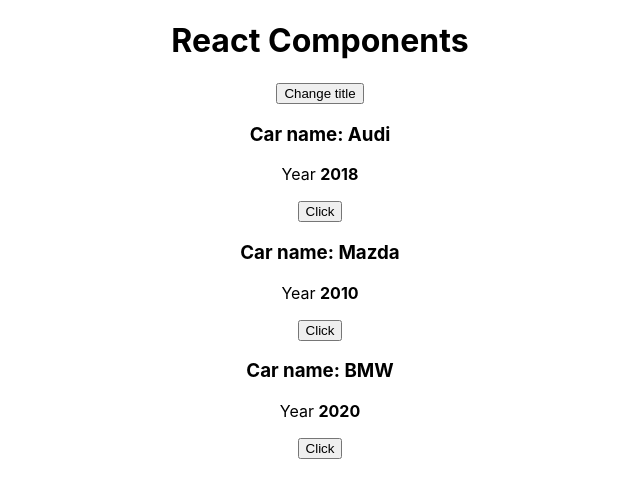
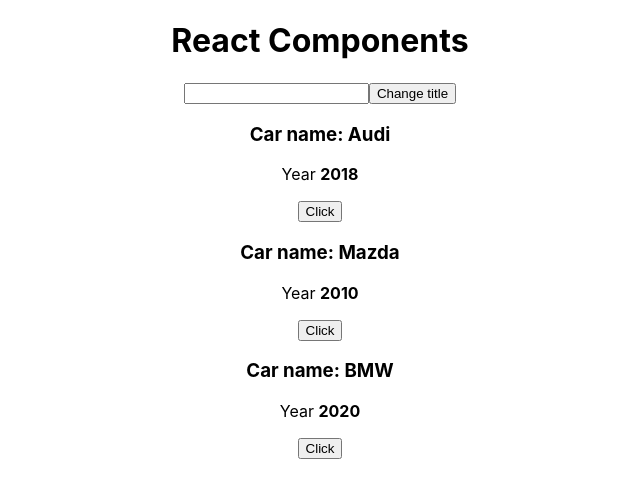
Before and after one commit to RuslanPostnikov/react-learn, a React (Create React App) app in the folder jsx-syntax/: page / in a window 1280 px wide. Shown: the top 498 px of the page, without its empty margins (320-960 px from the left). Built offline with nearby package versions, Linux system fonts and the light colour scheme.

Commit message:
jsx-syntax. Input handling

```diff
--- a/jsx-syntax/src/components/CarList.jsx
+++ b/jsx-syntax/src/components/CarList.jsx
@@ -21,12 +21,19 @@
         })
     }
 
+    handleInput = (e) => {
+        this.setState({
+            pageTitle: e.target.value
+        })
+    }
+
     render() {
         const cars = this.state.cars;
 
         return (
             <>
                 <h1>{this.state.pageTitle}</h1>
+                <input type="text" onChange={this.handleInput}/>
                 <button onClick={this.changeTitleHandler.bind(this, 'Changed!')}>Change title</button>
                 <Car
                     name={cars[0].name}
```
